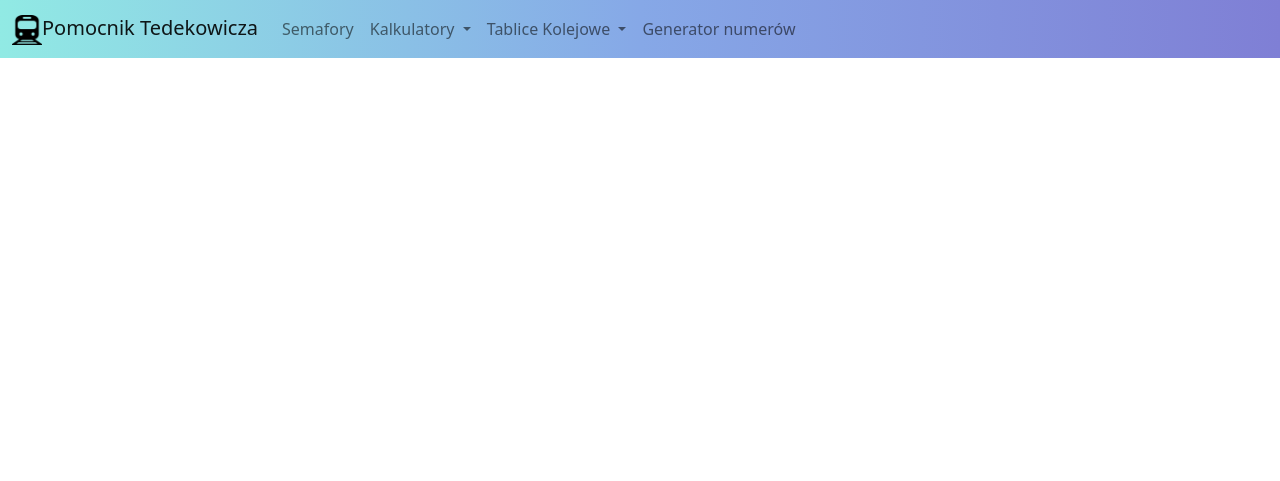
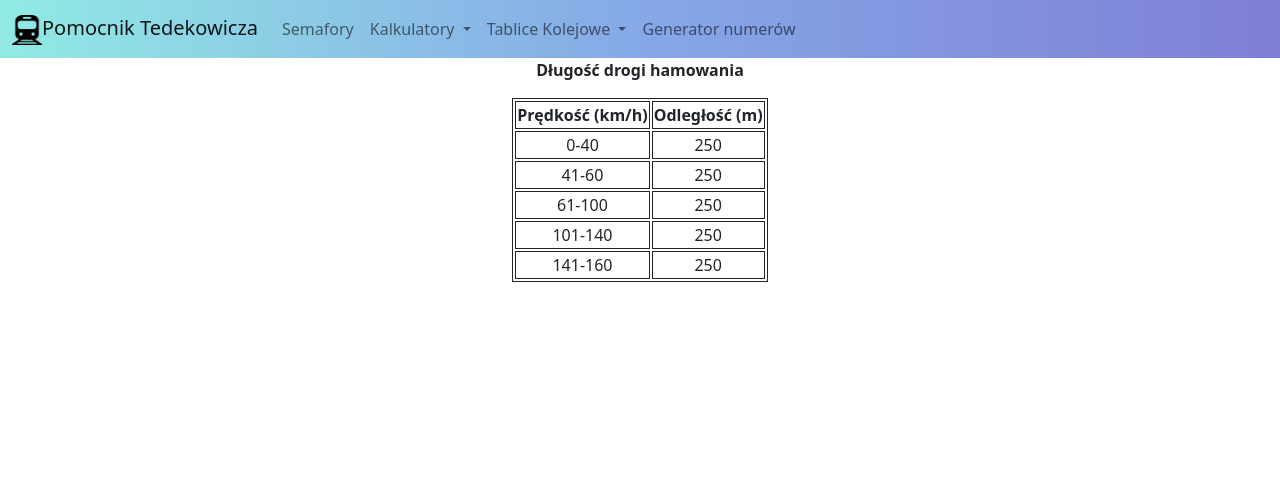
Before and after one commit to PiotrDebicki/Pomocnik-tedekowicza, a Flask app: page /tab/1 in a window 1280 px wide. Shown: the top 481 px of the page. Run offline with Flask 2, Linux system fonts and the light colour scheme; some libraries are stand-ins or nearby versions.

Commit message:
tabs update

```diff
--- a/templates/base.html
+++ b/templates/base.html
@@ -43,9 +43,6 @@
                             <li><a class="dropdown-item" href="/tab/1">Długość drogi hamowania</a></li>
                             <li><a class="dropdown-item" href="/tab/2">Długość peronów pasażerskich</a></li>
                             <li><a class="dropdown-item" href="/tab/3">Odległość do W6a</a></li>
-                            <li><a class="dropdown-item" href="/tab/4">Międzytorze</a></li>
-                            <li><a class="dropdown-item" href="/tab/5">Minimalny promień łuku</a></li>
-                            <li><a class="dropdown-item" href="/tab/6">Widoczność sygnałów</a></li>
                         </ul>
                     </li>
                     <li class="nav-item">
--- a/templates/tab.html
+++ b/templates/tab.html
@@ -2,8 +2,154 @@
 
 {% block page_content %}
 <div>
+    <p id="header" style="font-weight:bold"></p>
+    <table id="table">
+        <tr id="tableHeader">
+            <th id="headL"></th>
+            <th id="headR"></th>
+        </tr>
+        <tr id="row1">
+            <td id="row1L"></td>
+            <td id="row1R"></td>
+        </tr>
+        <tr id="row2">
+            <td id="row2L"></td>
+            <td id="row2R"></td>
+        </tr>
+        <tr id="row3">
+            <td id="row3L"></td>
+            <td id="row3R"></td>
+        </tr>
+        <tr id="row4">
+            <td id="row4L"></td>
+            <td id="row4R"></td>
+        </tr>
+        <tr id="row5">
+            <td id="row5L"></td>
+            <td id="row5R"></td>
+        </tr>
+        <tr id="row6">
+            <td id="row6L"></td>
+            <td id="row6R"></td>
+        </tr>
+        <tr id="row7">
+            <td id="row7L"></td>
+            <td id="row7R"></td>
+        </tr>
+    </table>
+    <p id="paragraph1"></p>
 </div>
 <script>
+    var id = parseInt('{{id}}')
+    var table = document.getElementById("table")
 
+    switch (id) {
+        case 1:
+            document.getElementById('header').innerHTML = 'Długość drogi hamowania'
+
+            document.getElementById('headL').innerHTML = "Prędkość (km/h)"
+            document.getElementById('headR').innerHTML = "Odległość (m)"
+
+            document.getElementById('row1L').innerHTML = "0-40"
+            document.getElementById('row1R').innerHTML = "250"
+
+            document.getElementById('row2L').innerHTML = "41-60"
+            document.getElementById('row2R').innerHTML = "250"
+
+            document.getElementById('row3L').innerHTML = "61-100"
+            document.getElementById('row3R').innerHTML = "250"
+
+            document.getElementById('row4L').innerHTML = "101-140"
+            document.getElementById('row4R').innerHTML = "250"
+
+            document.getElementById('row5L').innerHTML = "141-160"
+            document.getElementById('row5R').innerHTML = "250"
+
+            document.getElementById('row6L').remove()
+            document.getElementById('row6R').remove()
+            document.getElementById('row6').remove()
+
+            document.getElementById('row7L').remove()
+            document.getElementById('row7R').remove()
+            document.getElementById('row7').remove()
+
+            break;
+        case 2:
+            document.getElementById('header').innerHTML = 'Długość peronów pasażerskich'
+
+            document.getElementById('headL').innerHTML = "Rodzaj"
+            document.getElementById('headR').innerHTML = "Długość (m)"
+
+            document.getElementById('row1L').innerHTML = "Międzynarodowe"
+            document.getElementById('row1R').innerHTML = "420"
+
+            document.getElementById('row2L').innerHTML = "Dalekobieżne"
+            document.getElementById('row2R').innerHTML = "320"
+
+            document.getElementById('row3L').innerHTML = "Lokalne"
+            document.getElementById('row3R').innerHTML = "220"
+
+            document.getElementById('row4L').innerHTML = "Podmiejskie"
+            document.getElementById('row4R').innerHTML = "200"
+
+            document.getElementById('row5L').remove()
+            document.getElementById('row5R').remove()
+            document.getElementById('row5').remove()
+
+            document.getElementById('row6L').remove()
+            document.getElementById('row6R').remove()
+            document.getElementById('row6').remove()
+
+            document.getElementById('row7L').remove()
+            document.getElementById('row7R').remove()
+            document.getElementById('row7').remove()
+
+            break;
+        case 3:
+            document.getElementById('header').innerHTML = 'Odległość do W6a'
+
+            document.getElementById('headL').innerHTML = "Prędkość (km/h)"
+            document.getElementById('headR').innerHTML = "Odległość (m)"
+
+            document.getElementById('row1L').innerHTML = "160"
+            document.getElementById('row1R').innerHTML = "960 - 1280"
+
+            document.getElementById('row2L').innerHTML = "140"
+            document.getElementById('row2R').innerHTML = "840 - 1120"
+
+            document.getElementById('row3L').innerHTML = "120"
+            document.getElementById('row3R').innerHTML = "720 - 960"
+
+            document.getElementById('row4L').innerHTML = "100"
+            document.getElementById('row4R').innerHTML = "600 - 800"
+
+            document.getElementById('row5L').innerHTML = "80"
+            document.getElementById('row5R').innerHTML = "480 - 640"
+
+            document.getElementById('row6L').innerHTML = "60"
+            document.getElementById('row6R').innerHTML = "360 - 480"
+
+            document.getElementById('row7L').innerHTML = "40"
+            document.getElementById('row7R').innerHTML = "240 - 320"
+
+            document.getElementById('paragraph1').innerHTML = "Odległość otrzymujemy mnożąc vmax przez 6 do 8"
+
+            break;
+    }
 </script>
+<style>
+    #table {
+        margin-left: auto;
+        margin-right: auto;
+        font-weight: normal;
+        border: solid 1px;
+        border-collapse: separate;
+    }
+    td{
+        border: solid 1px;
+    }
+    th{
+        border: solid 1px;
+    }
+</style>
 {% endblock %}
```
